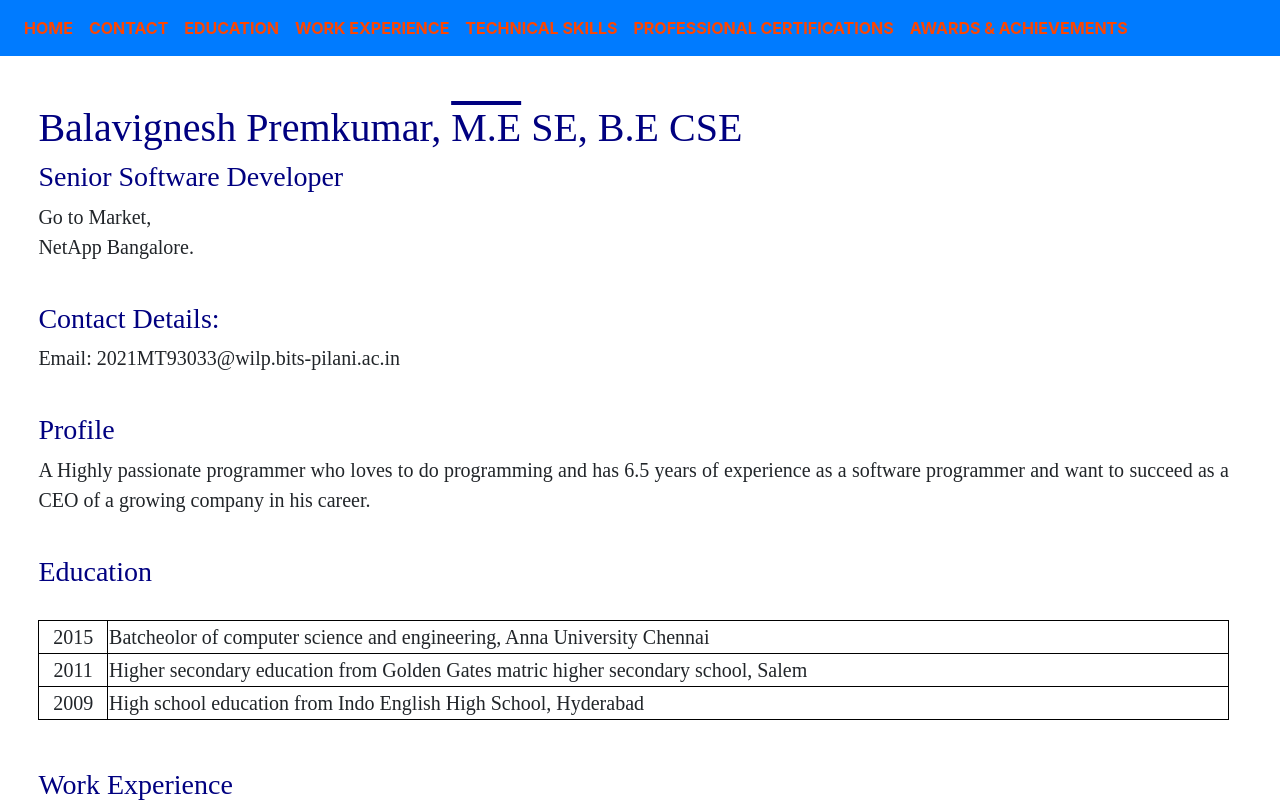
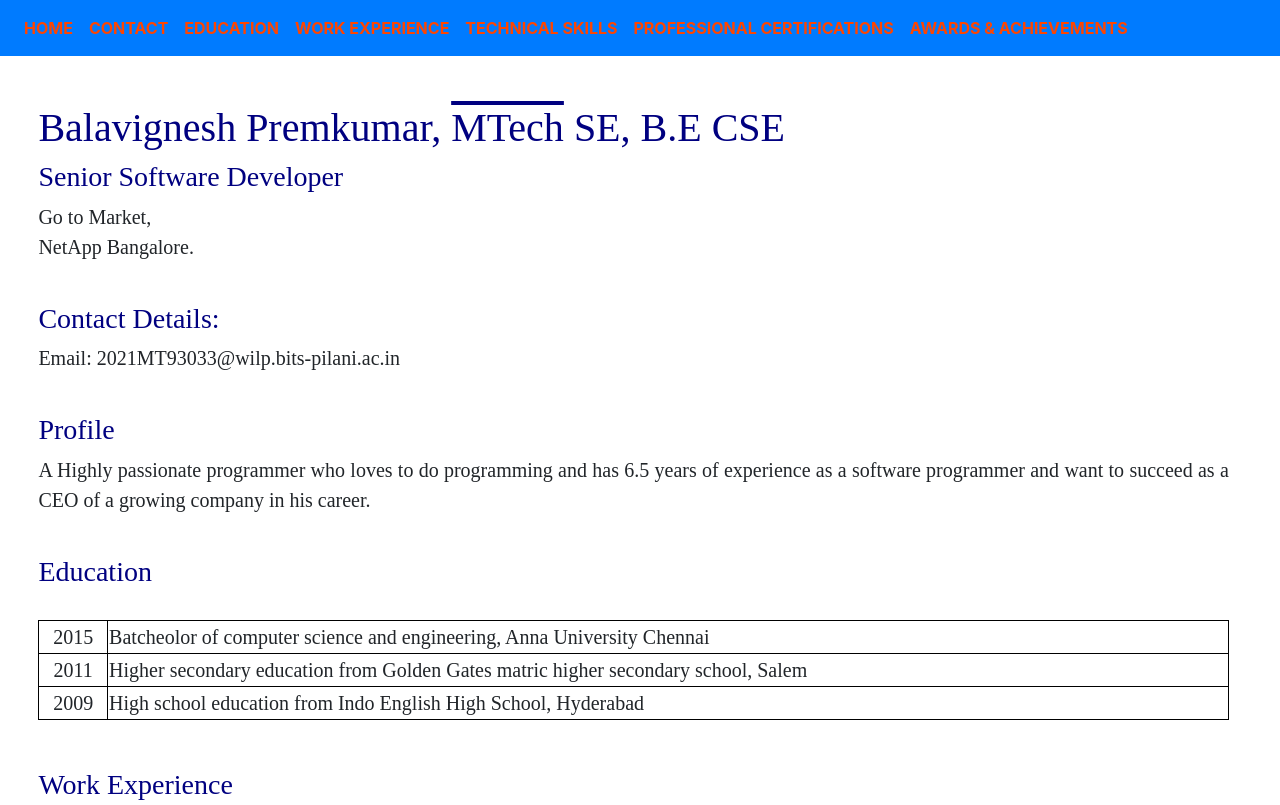
Before and after one commit to 2021MT93033/balabits, a plain HTML site: page index.html in a window 1280 px wide. Shown: the top 805 px of the page. Drawn offline with nearby package versions, Linux system fonts and the light colour scheme; a web font is replaced by a local one.

Commit message:
Updated the qualifications

```diff
--- a/index.html
+++ b/index.html
@@ -64,7 +64,7 @@
     </nav>
     <div class="align-right">
         <br><br>
-        <h1>Balavignesh Premkumar, <span style="text-decoration: overline;">M.E</span> SE, B.E CSE</h1>
+        <h1>Balavignesh Premkumar, <span style="text-decoration: overline;">MTech</span> SE, B.E CSE</h1>
         <h3>
             Senior Software Developer
         </h3>
```
